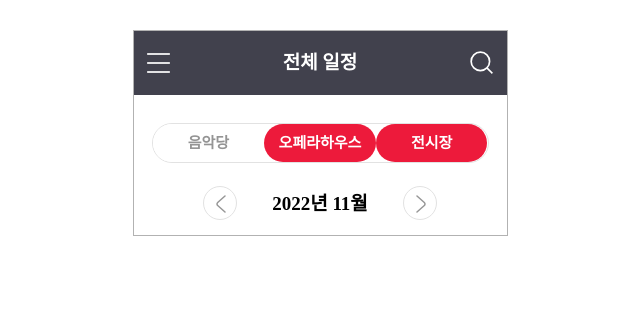
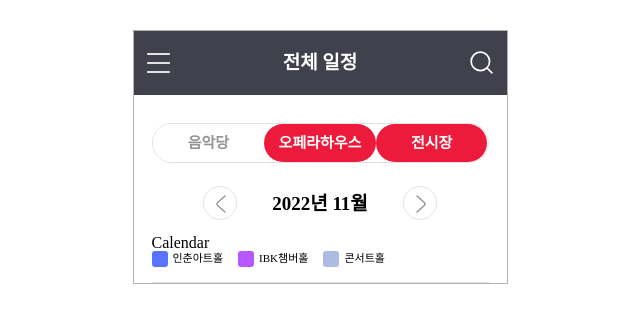
Before and after one commit to IN-SOPT-WEB-Group2/Group2-front, a React (Create React App) app: page /schedule in a window 1280 px wide. Shown: the top 322 px of the page, without its empty margins (320-960 px from the left). Built offline with nearby package versions, Linux system fonts and the light colour scheme.

Commit message:
Feat: 홀 정보 추가

```diff
--- /dev/null
+++ b/src/components/Schedule/Calendar.jsx
@@ -0,0 +1,5 @@
+import React from 'react';
+
+export default function Calendar() {
+  return <div>Calendar</div>;
+}
--- /dev/null
+++ b/src/components/Schedule/HallInfo.jsx
@@ -0,0 +1,47 @@
+import React from 'react';
+import styled from 'styled-components';
+
+export default function HallInfo() {
+  return (
+    <Container>
+      <Hall>
+        <HallColor color="#5873FF" />
+        <HallName>인춘아트홀</HallName>
+      </Hall>
+      <Hall>
+        <HallColor color="#B658FF" />
+        <HallName>IBK챔버홀</HallName>
+      </Hall>
+      <Hall>
+        <HallColor color="#ACBBE2" />
+        <HallName>콘서트홀</HallName>
+      </Hall>
+    </Container>
+  );
+}
+
+const Container = styled.section`
+  border-bottom: 1px solid #e2e2e2;
+  width: 100%;
+  padding-bottom: 15px;
+  display: flex;
+  gap: 15px;
+`;
+
+const Hall = styled.article`
+  display: flex;
+  gap: 5px;
+`;
+
+const HallColor = styled.div`
+  border-radius: 3px;
+  width: 16px;
+  height: 16px;
+  background-color: ${(props) => props.color};
+`;
+
+const HallName = styled.span`
+  font-size: 11px;
+  font-weight: 500;
+  line-height: 15px;
+`;
--- a/src/pages/Schedule.jsx
+++ b/src/pages/Schedule.jsx
@@ -3,14 +3,18 @@ import React from 'react';
 import Container from '../components/Container';
 import MainHeader from '../components/MainHeader';
 import CalenderNav from '../components/Schedule/CalenderNav';
-import DataInfo from '../components/Schedule/DateInfo';
+import DateInfo from '../components/Schedule/DateInfo';
+import Calendar from '../components/Schedule/Calendar';
+import HallInfo from '../components/Schedule/HallInfo';
 
 export default function Schedule() {
   return (
     <Container main={false}>
       <MainHeader title="전체 일정" main={false} />
       <CalenderNav />
-      <DataInfo />
+      <DateInfo />
+      <Calendar />
+      <HallInfo />
     </Container>
   );
 }
--- a/src/styles/GlobalStyles.js
+++ b/src/styles/GlobalStyles.js
@@ -10,15 +10,16 @@ const GlobalStyles = createGlobalStyle`
         --color-navy: #1D2235;
         --color-white: #FFFFFF;
     }
+
     * {
         box-sizing: border-box;
-    }
-    body {
         font-family: 'Pretendard';
     }
+
     a {
         text-decoration: none;
     }
+
     input:focus {
         outline: 0;
     }
```
